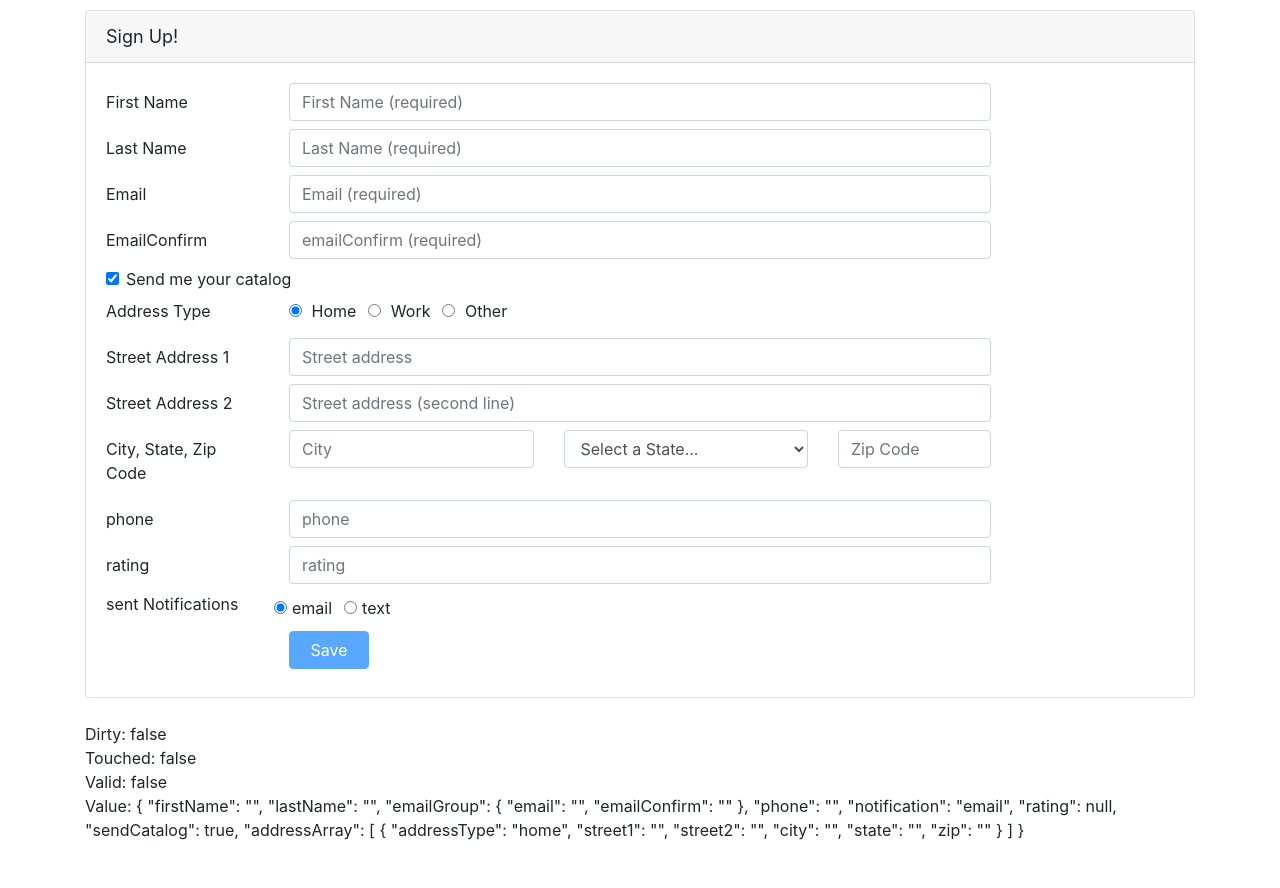
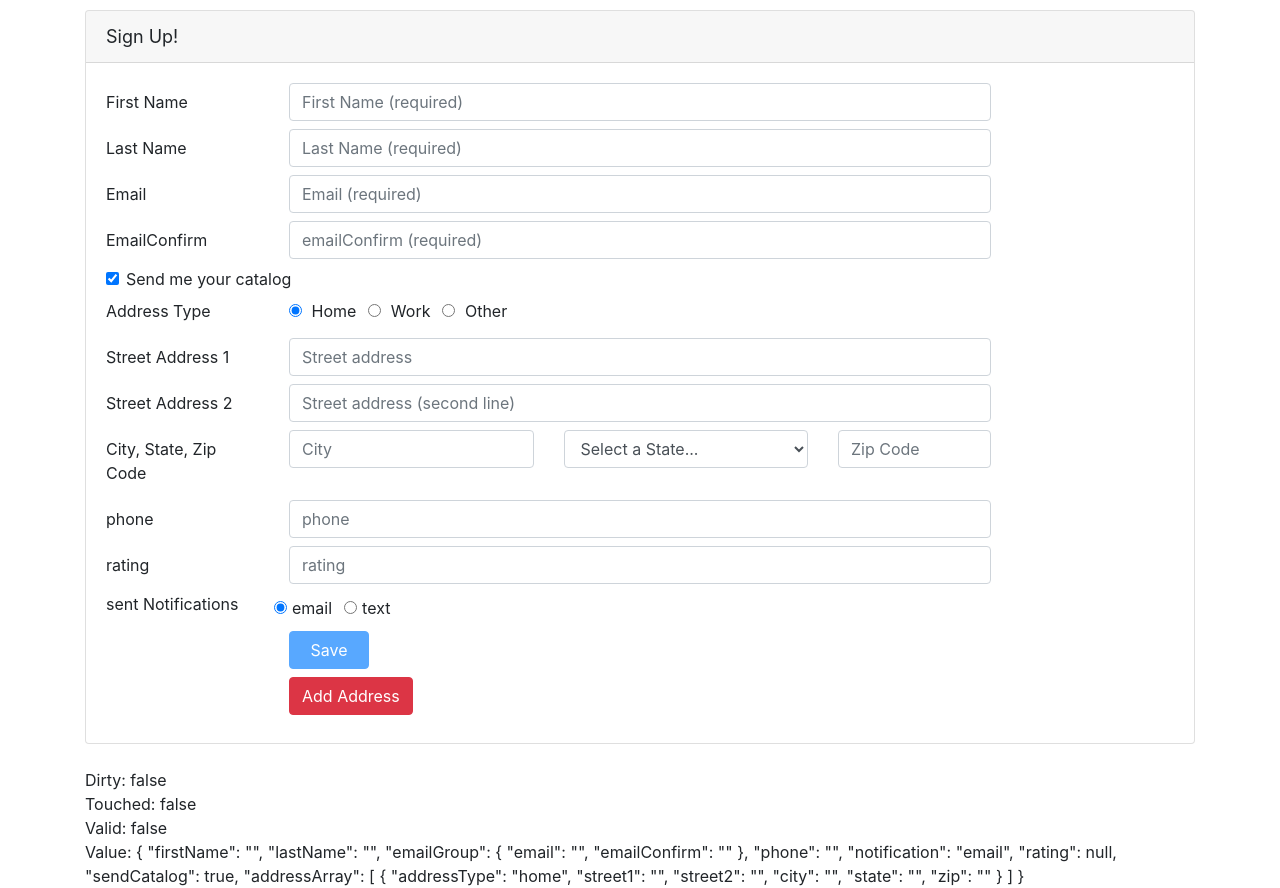
Before and after one commit to d96410001/angularReactiveFormsNewbie, an Angular app in the folder Demo-Start/: page / in a window 1280 px wide. Before the commit the page ends 842 px from the top, so only its background shows below. Built offline with nearby package versions, Linux system fonts and the light colour scheme.

Commit message:
dynamic add Address Array push

```diff
--- a/Demo-Start/src/app/customers/customer.component.html
+++ b/Demo-Start/src/app/customers/customer.component.html
@@ -203,6 +203,11 @@
         </div>
       </div>
 
+      <div class="form-group row mb-2">
+        <div class="offset-md-2 col-md-4">
+          <button type="button" (click)="addAdAddress()" class="btn btn-danger">Add Address</button>
+        </div>
+      </div>
 
       <!-- <button type="button"
               (click)="SetValueF()"
--- a/Demo-Start/src/app/customers/customer.component.ts
+++ b/Demo-Start/src/app/customers/customer.component.ts
@@ -80,6 +80,10 @@ export class CustomerComponent implements OnInit {
     });
   }
 
+  addAdAddress(): void {
+    this.addressArray.push(this.buildAddress());
+  };
+
   buildAddress(): FormGroup {
     return this.fb.group({
       addressType: ["home"],
```
